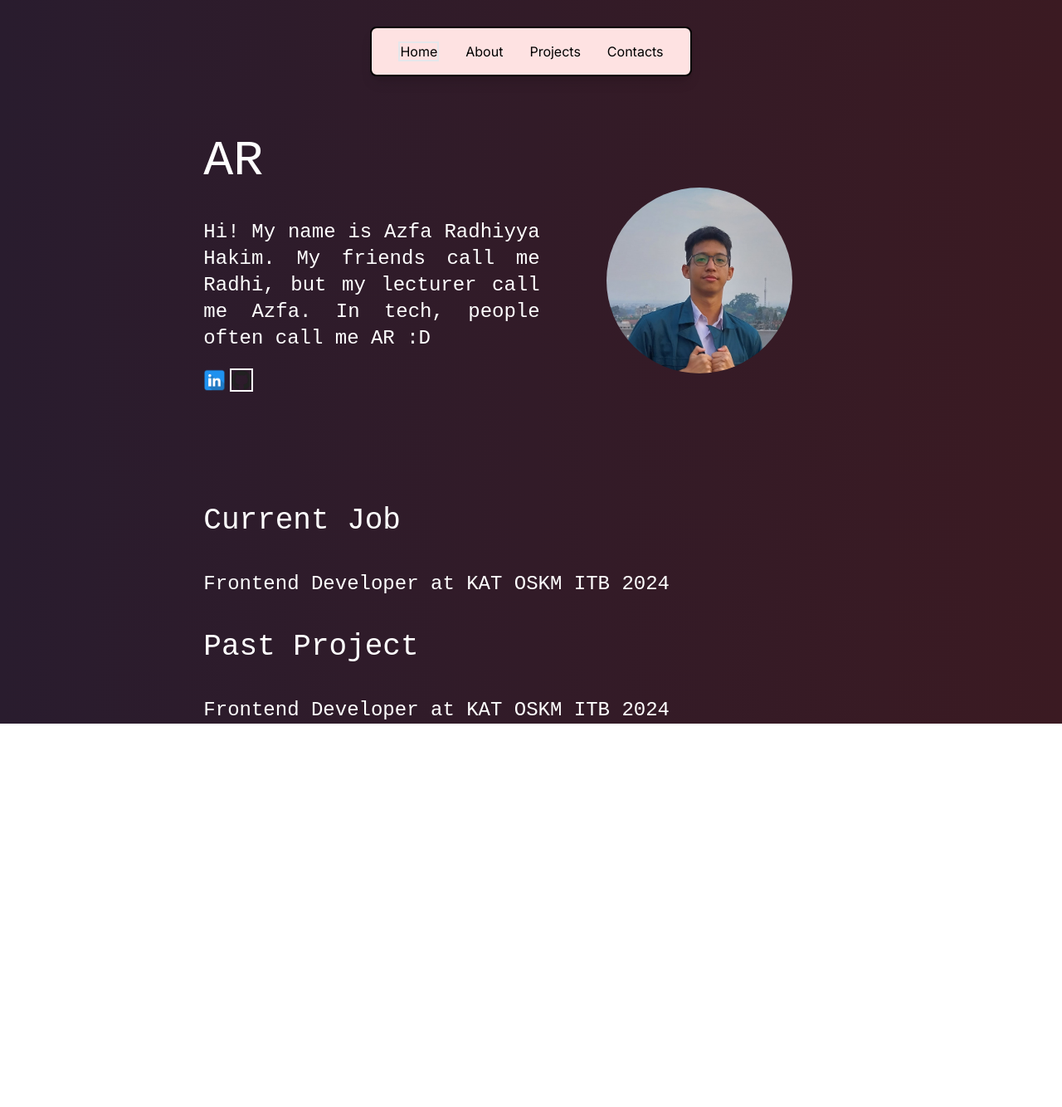
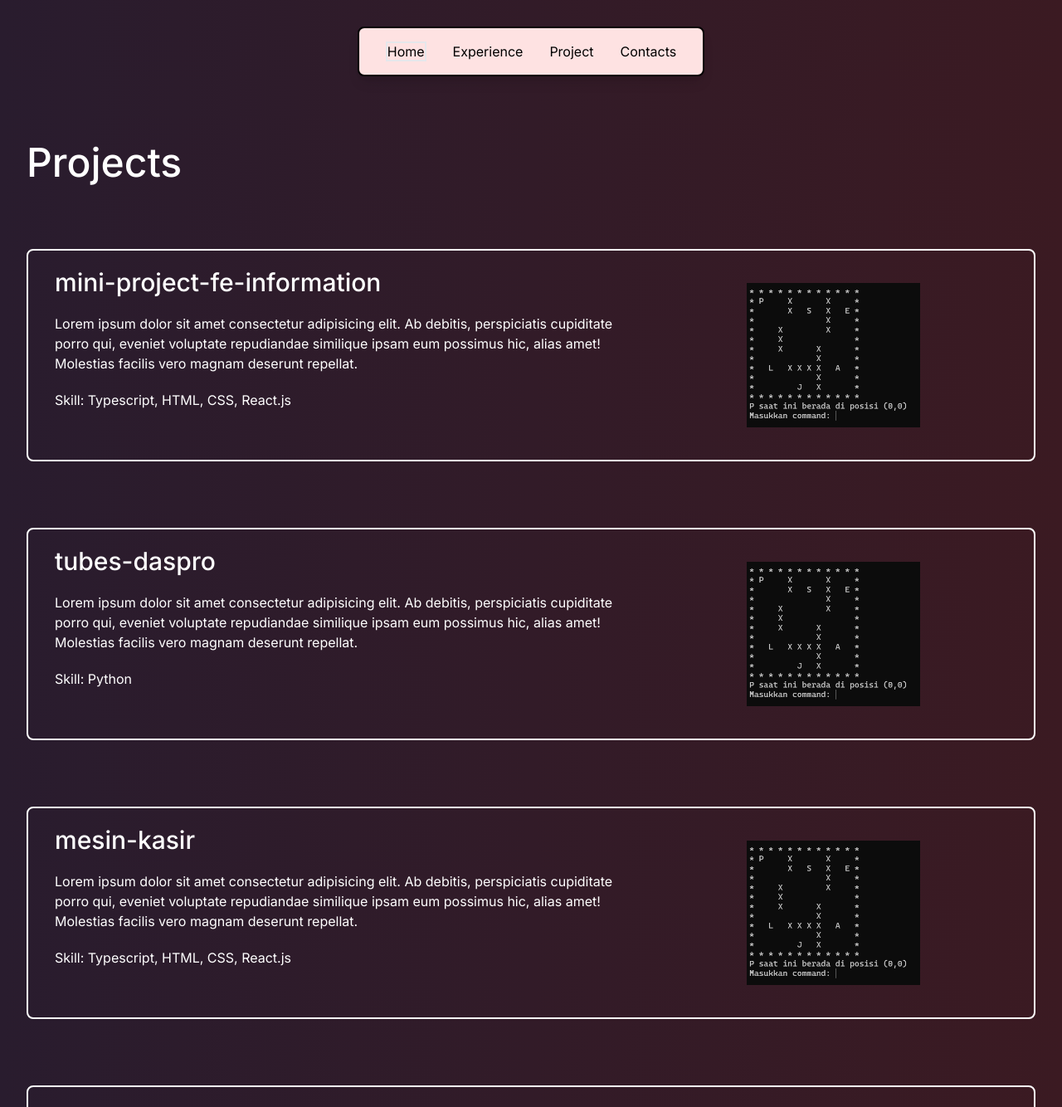
Before and after one commit to azfaradhi/personal-portofolio, a Next.js app in the folder personal-portofolio/: page /Project in a window 1280 px wide. Shown: the top 1334 px of the page at 83% size. Before the commit the page ends 872 px from the top, so only its background shows below. Built offline with nearby package versions, Linux system fonts and the light colour scheme.

Commit message:
fix: fixing link to open in a new tab and fixing layout

```diff
--- a/personal-portofolio/app/Contacts/page.tsx
+++ b/personal-portofolio/app/Contacts/page.tsx
@@ -8,7 +8,7 @@ const Contacts = () => {
       <div className='flex flex-col items-center'>
         <Navigation />
         <div className='container flex flex-col mt-20 justify-start'>
-          <h1 className='text-white text-4xl font-medium'>Contact</h1>
+          <h1 className='text-white text-5xl font-medium'>Contact</h1>
         </div>
       </div>
     </div>
--- a/personal-portofolio/app/Experience/page.tsx
+++ b/personal-portofolio/app/Experience/page.tsx
@@ -8,7 +8,7 @@ const Experience = () => {
       <div className='flex flex-col items-center'>
         <Navigation />
         <div className='container flex flex-col mt-20 justify-start'>
-          <h1 className='text-white text-4xl font-medium'>Experience</h1>
+          <h1 className='text-white text-5xl font-medium'>Experience</h1>
           <div className='mt-10 container w-2/3 mx-auto border-white'>
           <h1 className='text-white text-4xl font-courier'>Current Job</h1>
           <p className=' mt-10 font-courier text-white text-2xl'>
--- a/personal-portofolio/app/Project/page.tsx
+++ b/personal-portofolio/app/Project/page.tsx
@@ -15,10 +15,10 @@ const Project = () => {
         <div className='flex flex-col items-center'>
             <Navigation />
             <div className='container flex flex-col mt-20 justify-start'>
-                <h1 className='text-white text-4xl font-medium'>Projects</h1>
-                <div className='container flex flex-row border-2 border-white h-64 mt-10 rounded-lg'>
+                <h1 className='text-white text-5xl font-medium'>Projects</h1>
+                <div className='container flex flex-row border-2 border-white h-64 mt-20 rounded-lg'>
                     <div className='flex flex-col mt-5 w-3/5'>
-                        <a href="https://github.com/azfaradhi/mini-project-fe-information" className='text-white font-medium text-3xl hover:underline'>mini-project-fe-information</a>
+                        <a href="https://github.com/azfaradhi/mini-project-fe-information" target="_blank" rel="noopener noreferrer" className='text-white font-medium text-3xl hover:underline'>mini-project-fe-information</a>
                         <div className='mt-5 text-white'>
                             Lorem ipsum dolor sit amet consectetur adipisicing elit. Ab debitis, perspiciatis cupiditate porro qui, eveniet voluptate repudiandae similique ipsam eum possimus hic, alias amet! Molestias facilis vero magnam deserunt repellat.
                         </div>
@@ -33,9 +33,9 @@ const Project = () => {
                     </div>
                 </div>
 
-                <div className='container flex flex-row border-2 border-white h-64 mt-10 rounded-lg'>
+                <div className='container flex flex-row border-2 border-white h-64 mt-20 rounded-lg'>
                     <div className='flex flex-col mt-5 w-3/5'>
-                        <a href="https://github.com/azfaradhi/mini-project-fe-information" className='text-white font-medium text-3xl hover:underline'>tubes-daspro</a>
+                        <a href="https://github.com/azfaradhi/mini-project-fe-information" target="_blank" rel="noopener noreferrer" className='text-white font-medium text-3xl hover:underline'>tubes-daspro</a>
                         <div className='mt-5 text-white'>
                             Lorem ipsum dolor sit amet consectetur adipisicing elit. Ab debitis, perspiciatis cupiditate porro qui, eveniet voluptate repudiandae similique ipsam eum possimus hic, alias amet! Molestias facilis vero magnam deserunt repellat.
                         </div>
@@ -50,9 +50,9 @@ const Project = () => {
                     </div>
                 </div>
 
-                <div className='container flex flex-row border-2 border-white h-64 mt-10 rounded-lg'>
+                <div className='container flex flex-row border-2 border-white h-64 mt-20 rounded-lg'>
                     <div className='flex flex-col mt-5 w-3/5'>
-                        <a href="https://github.com/azfaradhi/TPB/tree/main/TUBES%201" className='text-white font-medium text-3xl hover:underline'>mesin-kasir</a>
+                        <a href="https://github.com/azfaradhi/TPB/tree/main/TUBES%201" target="_blank" rel="noopener noreferrer" className='text-white font-medium text-3xl hover:underline'>mesin-kasir</a>
                         <div className='mt-5 text-white'>
                             Lorem ipsum dolor sit amet consectetur adipisicing elit. Ab debitis, perspiciatis cupiditate porro qui, eveniet voluptate repudiandae similique ipsam eum possimus hic, alias amet! Molestias facilis vero magnam deserunt repellat.
                         </div>
@@ -67,9 +67,9 @@ const Project = () => {
                     </div>
                 </div>
 
-                <div className='container flex flex-row border-2 border-white h-64 mt-10 rounded-lg'>
+                <div className='container flex flex-row border-2 border-white h-64 mt-20 mb-10 rounded-lg'>
                     <div className='flex flex-col mt-5 w-3/5'>
-                        <a href="https://github.com/azfaradhi/Project-Euler" className='text-white font-medium text-3xl hover:underline'>Project-Euler</a>
+                        <a href="https://github.com/azfaradhi/Project-Euler" target="_blank" rel="noopener noreferrer" className='text-white font-medium text-3xl hover:underline'>Project-Euler</a>
                         <div className='mt-5 text-white'>
                             Lorem ipsum dolor sit amet consectetur adipisicing elit. Ab debitis, perspiciatis cupiditate porro qui, eveniet voluptate repudiandae similique ipsam eum possimus hic, alias amet! Molestias facilis vero magnam deserunt repellat.
                         </div>
--- a/personal-portofolio/app/layout.tsx
+++ b/personal-portofolio/app/layout.tsx
@@ -3,10 +3,10 @@
 import type { Metadata } from "next";
 import { Inter, JetBrains_Mono } from "next/font/google";
 import "./globals.css";
-import Header from "@/components/Header"
 import Navigation from '@/components/Navigation';
 import Home from "@/components/Home";
 import Page from "./page";
+import Project from "./Project/page";
 
 
 const inter = Inter({ subsets: ["latin"] });
@@ -24,7 +24,7 @@ export default function RootLayout({
   return (
     <html lang="en">
       <body className={inter.className}>
-        <Page />
+        {children}
       </body>
     </html>
   );
--- a/personal-portofolio/app/page.tsx
+++ b/personal-portofolio/app/page.tsx
@@ -23,8 +23,8 @@ const Page = () => {
                 <a href="https://github.com/azfaradhi">
                   <img
                     src='/images/github.png'
-                    alt='github icon'
-                    className='w-7 border-white border-2'/>
+                    alt='social.png'
+                    className='w-7 mr-1'/>
                 </a>
               </div>
             </div>
@@ -38,18 +38,6 @@ const Page = () => {
             </div>
           </div>
         </div>
-        <div className='mt-10 container mt-10 w-2/3 mx-auto border-white'>
-          <h1 className='text-white text-4xl font-courier'>Current Job</h1>
-          <p className=' mt-10 font-courier text-white text-2xl'>
-            Frontend Developer at KAT OSKM ITB 2024
-          </p>
-        </div>
-        <div className='mt-10 container w-2/3 mx-auto border-white'>
-          <h1 className='text-white text-4xl font-courier'>Past Project</h1>
-          <p className=' mt-10 font-courier text-white text-2xl'>
-            Frontend Developer at KAT OSKM ITB 2024
-          </p>
-        </div>
       </div>
     </div>
   )
--- a/personal-portofolio/components/Navigation.tsx
+++ b/personal-portofolio/components/Navigation.tsx
@@ -3,40 +3,22 @@
 import React from "react";
 
 
-const links = [
-    {
-        name:"Home",
-        path: "/home"
-    },
-    {
-        name:"About",
-        path: "/about"
-    },
-    {
-        name:"Projects",
-        path: "/projects"
-    },
-    {
-        name:"Contacts",
-        path:"/contacts"
-    }
-];
 
 
 const Navigation = () => {
   return (
     <div className="flex flex-col md:flex-row mt-8 p-4 bg-red-100 shadow-lg rounded-lg justify-center items-center max-w-xs md:max-w-sm lg:max-w-md w-auto h-auto border-black border-2">
         <div>
-            <a className="mx-4 my-4 hover:underline border-2" href="/home">Home</a>
+            <a className="mx-4 my-4 hover:underline border-2" href="/">Home</a>
         </div>
         <div>
-            <a className='mx-4 my-4 hover:underline'href="/about">About</a>
+            <a className='mx-4 my-4 hover:underline'href="/Experience">Experience</a>
         </div>
         <div>
-            <a className='mx-4 my-4 hover:underline'href="/projects">Projects</a>
+            <a className='mx-4 my-4 hover:underline'href="/Project">Project</a>
         </div>
         <div>
-            <a className='mx-4 my-4 hover:underline'href="/contracts">Contacts</a>
+            <a className='mx-4 my-4 hover:underline'href="/Contacts">Contacts</a>
         </div>
     </div>
   )
```
Also changed, not shown: personal-portofolio/app/home.tsx (deleted).
